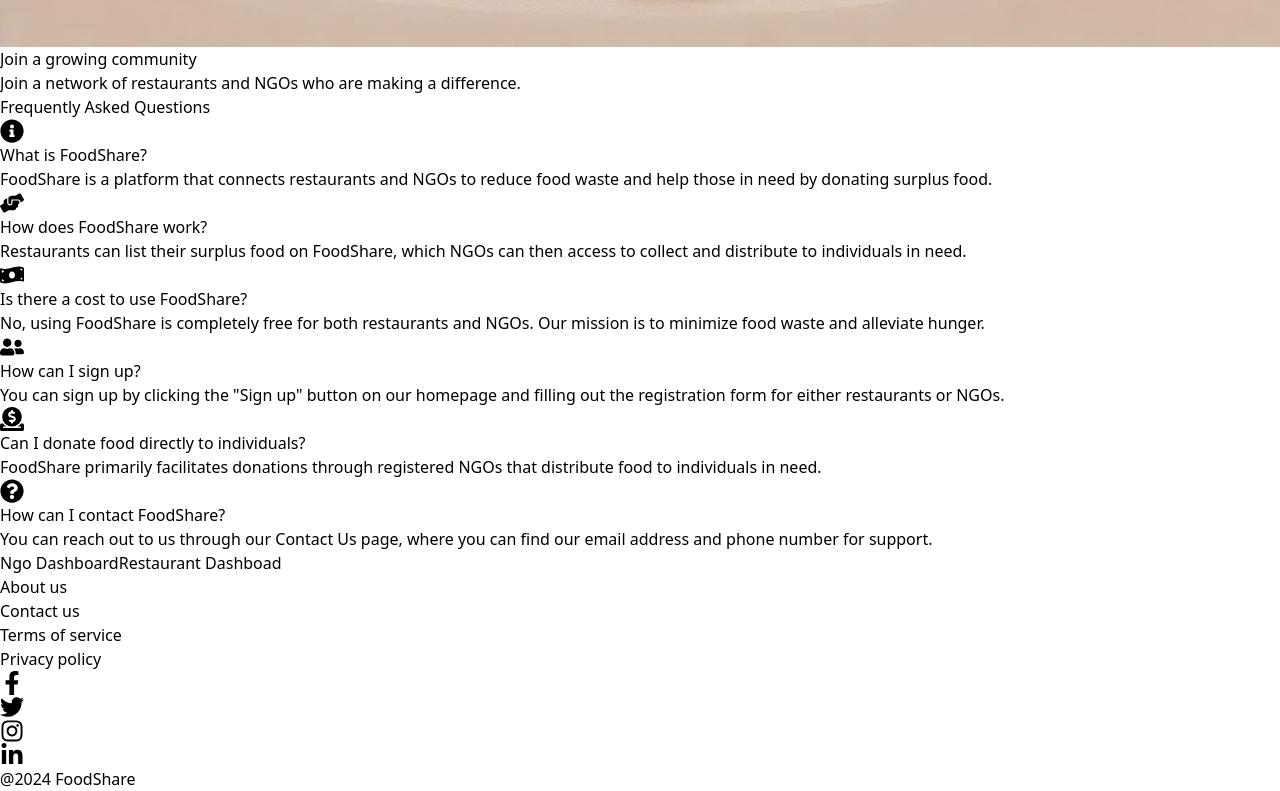
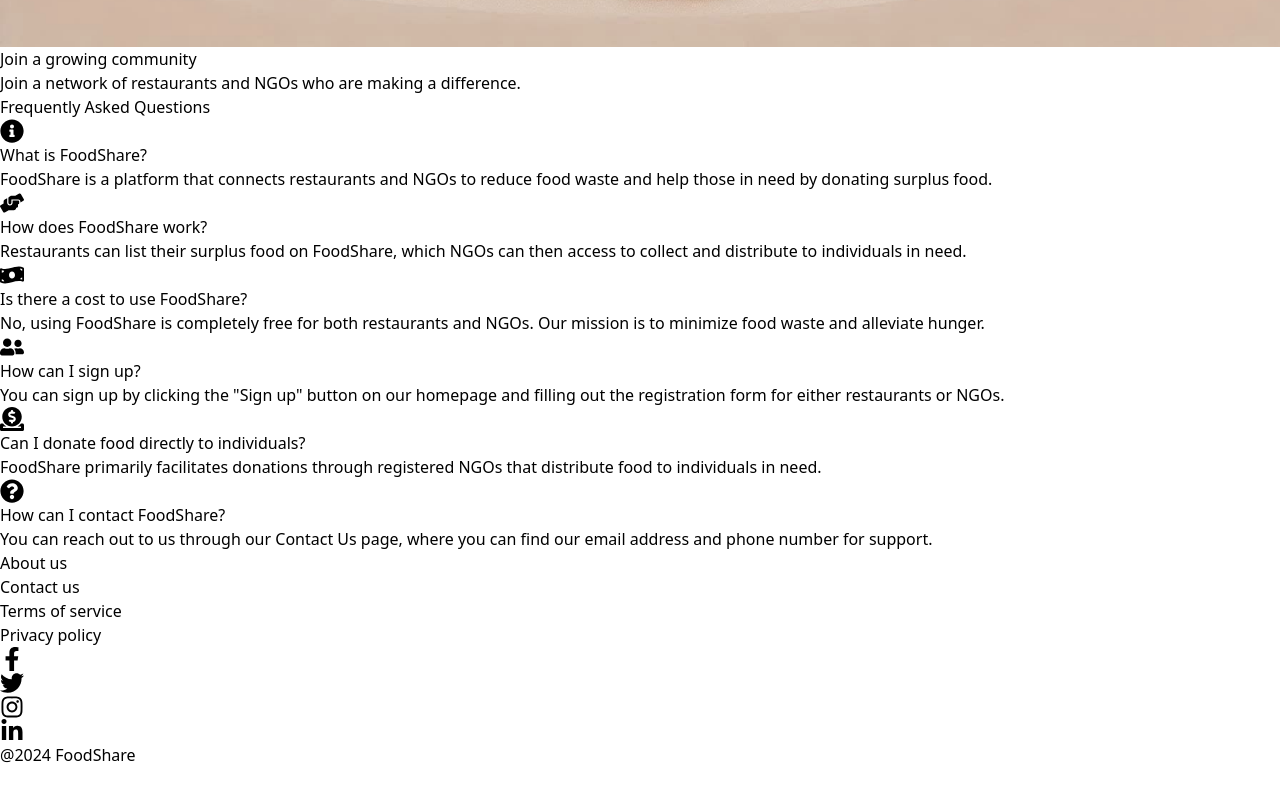
Before and after one commit to vishwakarma-vishal/food-share, a React (Vite) app in the folder client/: page / in a window 1280 px wide. Shown: the part 6846-7637 px from the top of the page. After the commit the page ends 7613 px from the top, so only its background shows below. Built offline with nearby package versions, Linux system fonts and the light colour scheme.

Commit message:
remove unnecessary navigation

```diff
--- a/client/src/components/common/Footer.jsx
+++ b/client/src/components/common/Footer.jsx
@@ -7,11 +7,6 @@ const Footer = () => {
 
     return (
         <footer className='flex flex-col items-center gap-4 border pt-4 bg-white'>
-            <div>
-                <button onClick={() => navigate("ngo-dashboard")}>Ngo Dashboard</button>
-                <button onClick={() => navigate("/restaurant-dashboard")}>Restaurant Dashboad</button>
-            </div>
-
             <div>
                 <ul className='flex flex-wrap justify-center gap-x-4 gap-y-2'>
                     <li><a href='/about'>About us</a></li>
```
